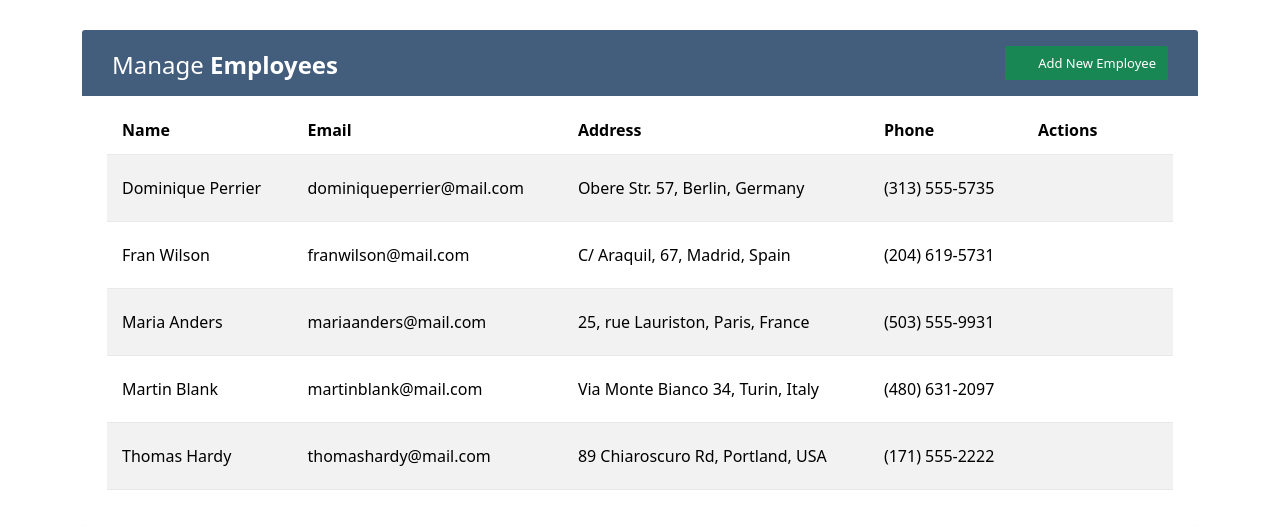
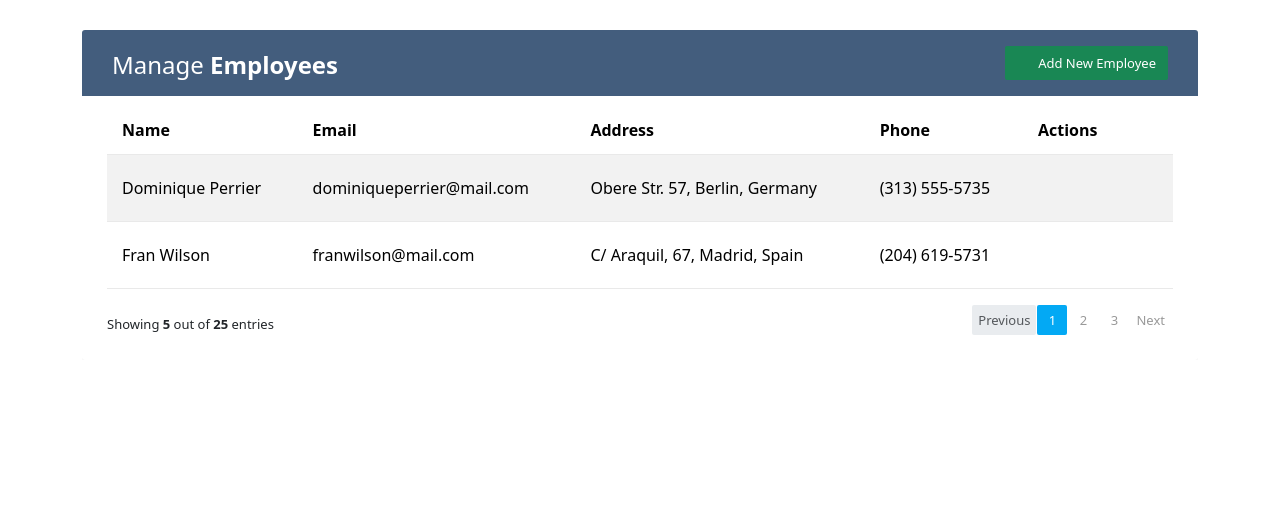
Before and after one commit to emregokcam/manage_emp_react_bootstrap, a React (Create React App) app: page / in a window 1280 px wide. Shown: the top 528 px of the page. Built offline with nearby package versions, Linux system fonts and the light colour scheme.

Commit message:
added pagination

```diff
--- a/src/components/EmployeeList.js
+++ b/src/components/EmployeeList.js
@@ -3,13 +3,17 @@ import Employee from './Employee'
 import { EmployeeContext } from '../contexts/EmployeeContext'
 import { Button, Modal, Alert } from 'react-bootstrap'
 import AddForm from './AddForm'
+import Pagination from './Pagination'
 
 const EmployeeList = () => {
 
-    const { employees } = useContext(EmployeeContext)
+    const { sortedEmployees } = useContext(EmployeeContext)
 
     const [showAlert, setShowAlert] = useState(false)
     const [show, setShow] = useState(false)
+    const [currentPage, setCurrentPage] = useState(1)
+    const [employeesPerPage] = useState(2)
+
 
     const handleClose = () => setShow(false)
     const handleShow = () => setShow(true)
@@ -28,7 +32,12 @@ const EmployeeList = () => {
         return () => {
             handleShowAlert()
         }
-    }, [employees])
+    }, [sortedEmployees])
+
+    const indexOfLastEmployee = currentPage * employeesPerPage
+    const indexOfFirstEmployee = indexOfLastEmployee - employeesPerPage
+    const currentEmployees = sortedEmployees.slice(indexOfFirstEmployee, indexOfLastEmployee)
+    const totalPagesNum = Math.ceil(sortedEmployees.length/employeesPerPage)
 
     return (
             <>
@@ -59,7 +68,7 @@ const EmployeeList = () => {
                 </thead>
                 <tbody>
                     {
-                       employees.sort((a,b) => (a.name < b.name ? -1 : 1)).map((employee) => (
+                       currentEmployees.map((employee) => (
                         <tr key={employee.id}>
                             <Employee employee={employee} />
                         </tr>
@@ -67,6 +76,9 @@ const EmployeeList = () => {
                     }
                 </tbody>
             </table>
+
+            <Pagination pages = {totalPagesNum} setCurrentPage={setCurrentPage}/>
+
             <Modal show={show} onHide={handleClose}>
                 <Modal.Header className="modal-header" closeButton>
                     <Modal.Title>
--- /dev/null
+++ b/src/components/Pagination.js
@@ -0,0 +1,51 @@
+import { useState, useEffect } from "react"
+
+const Pagination = ({pages, setCurrentPage}) => {
+
+    const numOfPages = []
+
+    for (let i = 1; i <= pages; i++) {
+        numOfPages.push(i)
+    }
+
+    const [currentButton, setCurrentButton] = useState(1)
+
+    useEffect(()=> {
+        setCurrentPage(currentButton)
+    }, [currentButton, setCurrentPage])
+
+    return (
+        <div className="clearfix">
+            <div className="hint-text">Showing <b>5</b> out of <b>25</b> entries</div>
+            <ul className="pagination">
+                <li className={`${currentButton === 1 ? 'page-item disabled' : 'page-item'}`}><a href="#!" className="page-link"
+                    onClick={() => setCurrentButton((prev) => prev === 1 ? prev : prev - 1)}
+                >Previous</a></li>
+
+                {
+                    numOfPages.map((page, index) => {
+                        return (
+                            <li key={index} className={`${currentButton === page ? 'page-item active' : 'page-item'}`}><a href="#!" className="page-link"
+                                ocClick = {() => setCurrentButton(page)}
+                            >{page}</a></li>
+                        )
+
+                    })
+                }
+
+                <li className={`${currentButton === numOfPages.length ? 'page-item disabled' : 'page-item'}`}><a href="#!" className="page-link"
+                    onClick={() => setCurrentButton((prev) => prev === numOfPages.length ? prev : prev + 1)}
+                >Next</a></li>
+            </ul>
+        </div>
+    )
+}
+
+export default Pagination
+
+/* <li class="page-item"><a href="#" class="page-link">1</a></li>
+<li class="page-item"><a href="#" class="page-link">2</a></li>
+<li class="page-item active"><a href="#" class="page-link">3</a></li>
+<li class="page-item"><a href="#" class="page-link">4</a></li>
+<li class="page-item"><a href="#" class="page-link">5</a></li>
+<li class="page-item"><a href="#" class="page-link">Next</a></li> */
--- a/src/contexts/EmployeeContext.js
+++ b/src/contexts/EmployeeContext.js
@@ -13,6 +13,8 @@ const EmployeeContextProvider = (props) => {
         { id: uuidv4(), name: 'Martin Blank', email: 'martinblank@mail.com', address: 'Via Monte Bianco 34, Turin, Italy', phone: '(480) 631-2097' }
     ])
 
+    const sortedEmployees = employees.sort((a,b) => (a.name < b.name ? -1 : 1))
+
     const addEmployee = (name,email, address, phone) => {
         setEmployees([...employees, {id:uuidv4(), name, email, address, phone}])
     }
@@ -26,7 +28,7 @@ const EmployeeContextProvider = (props) => {
     }
 
     return (
-        <EmployeeContext.Provider value={{ employees, addEmployee, deleteEmployee, updateEmployee }}>
+        <EmployeeContext.Provider value={{ sortedEmployees, addEmployee, deleteEmployee, updateEmployee }}>
             {props.children}
         </EmployeeContext.Provider>
     )
```
